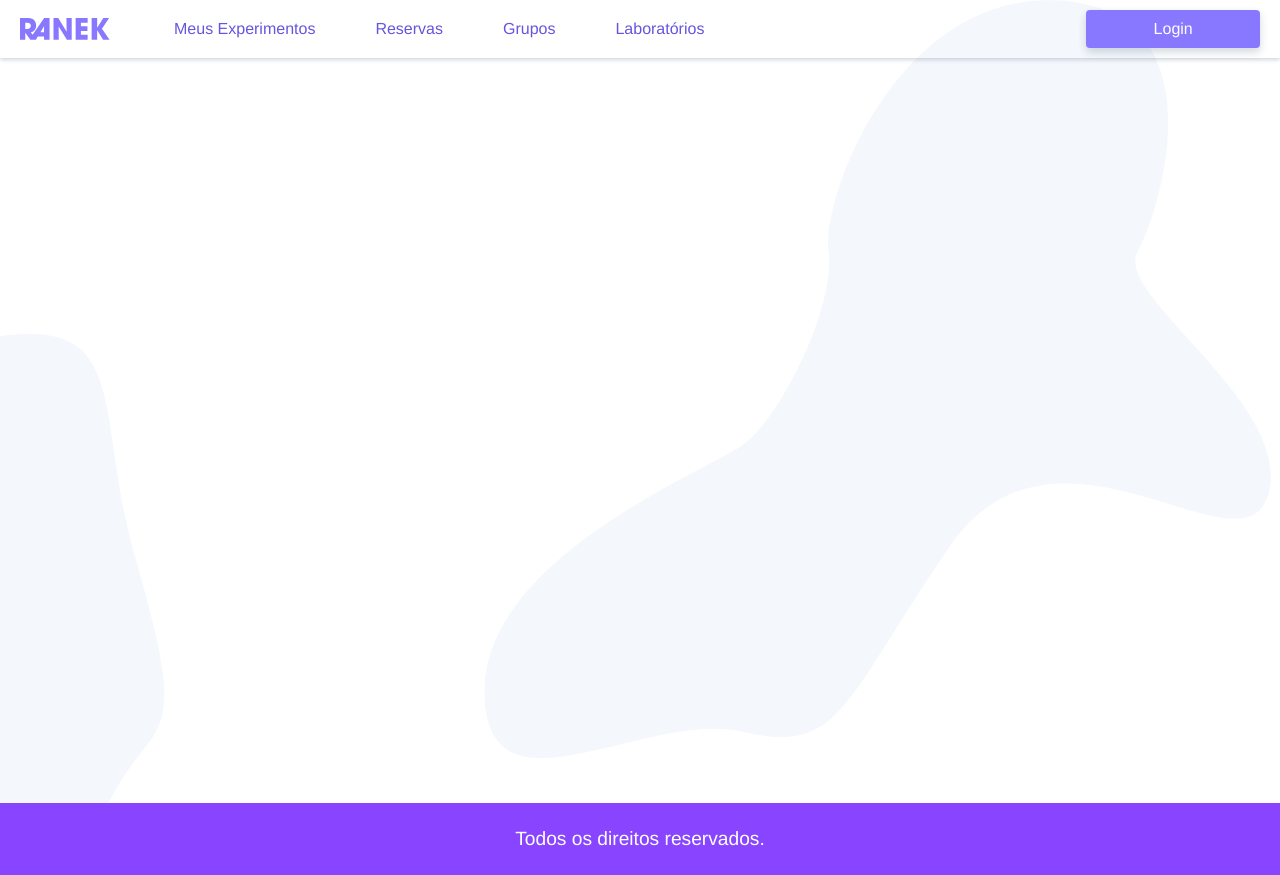
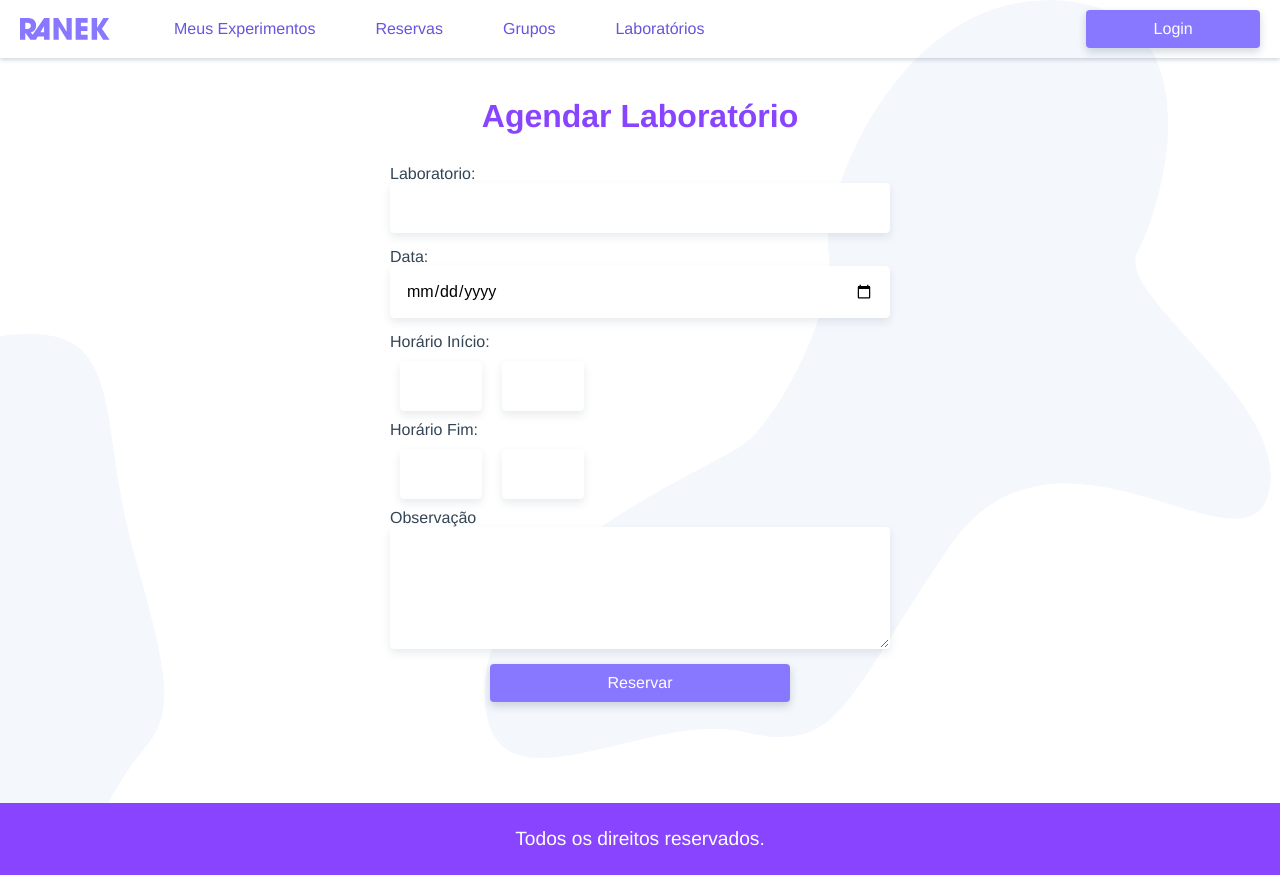
Before and after one commit to victorroli/brlab-final, a Vue app: page /laboratorios/1/1 in a window 1280 px wide. Built offline with nearby package versions, Linux system fonts and the light colour scheme.

Commit message:
Adição da reserva de Laboratório e tela de realização de experimentos

```diff
--- /dev/null
+++ b/src/components/ReservaForm.vue
@@ -0,0 +1,74 @@
+<template>
+  <form>
+    <div class="laboratorio">
+      <label for="laboratorio">Laboratorio:</label>
+      <input id="nome" type="text" name="nome" v-model="nome">
+
+      <label for="data">Data:</label>
+      <input id="data" type="date" name="data" v-model="data">
+
+      <label for="horaInicio">Horário Início:</label>
+      <div class="horario">
+        <input id="horaInicio" type="number" name="horaInicio" v-model="horaIni">
+        <input id="minInicio" type="number" name="minInicio" v-model="minIni">
+      </div>
+
+      <label for="horaFim">Horário Fim:</label>
+      <div class="horario">
+        <input id="horaFim" type="number" name="horaFim" v-model="horaFim">
+        <input id="minFim" type="number" name="minFim" v-model="minFim">
+      </div>
+
+      <label for="observacao">Observação</label>
+      <textarea name="observacao" id="observacao" cols="30" rows="5"></textarea>
+    </div>
+
+    <!-- <label for="cep">Cep</label>
+    <input id="cep" type="text" name="cep" v-model="cep" @keyup="preencherCep" maxlength="8">
+
+    <label for="rua">Rua</label>
+    <input id="rua" type="text" name="rua" v-model="rua">
+
+    <label for="numero">Número</label>
+    <input id="numero" type="text" name="numero" v-model="numero">
+
+    <label for="bairro">Bairro</label>
+    <input id="bairro" type="text" name="bairro" v-model="bairro">
+
+    <label for="cidade">Cidade</label>
+    <input id="cidade" type="text" name="cidade" v-model="cidade">
+
+    <label for="estado">Estado</label>
+    <input id="estado" type="text" name="estado" v-model="estado">-->
+
+    <div class="button">
+      <slot></slot>
+    </div>
+  </form>
+</template>
+
+<script>
+export default {
+  name: "AgendamentoForm",
+  computed: {},
+  methods: {}
+};
+</script>
+
+<style scoped>
+form,
+.laboratorio {
+  display: grid;
+  /* grid-template-columns: 1fr; */
+  align-items: center;
+}
+
+.horario input {
+  margin: 10px;
+  width: 50px;
+}
+
+textarea {
+  max-width: 500px;
+}
+</style>
--- a/src/router.js
+++ b/src/router.js
@@ -1,13 +1,16 @@
 import Vue from "vue";
 import Router from "vue-router";
-import Laboratorios from "@/views/Laboratorios.vue";
-import ListaLaboratorios from "@/views/ListaLaboratorios.vue";
-import Laboratorio from "@/views/Laboratorio.vue";
+import Laboratorios from "@/views/laboratorio/Laboratorios.vue";
+import ListaLaboratorios from "@/views/laboratorio/ListaLaboratorios.vue";
+import Laboratorio from "@/views/laboratorio/Laboratorio.vue";
 import Experimentos from "@/views/Experimentos.vue";
 import Reservas from "@/views/Reservas.vue";
 import Login from "@/views/usuario/Login.vue";
 import Home from "@/views/Home.vue";
 import RegisterUser from "@/views/usuario/RegisterUser.vue";
+import Agendamento from "@/views/laboratorio/Agendamento.vue";
+import DadosLaboratorio from "@/views/laboratorio/DadosLaboratorio.vue";
+import IniciaExperimento from "@/views/laboratorio/IniciaExperimento.vue";
 
 Vue.use(Router);
 
@@ -32,9 +35,28 @@ export default new Router({
         },
         {
           path: ":laboratorio",
-          name: "laboratorio",
           component: Laboratorio,
-          props: true
+          props: true,
+          children: [
+            {
+              path: "",
+              name: "laboratorio",
+              component: DadosLaboratorio,
+              props: true
+            },
+            {
+              path: ":agendamento",
+              name: "agendamento",
+              component: Agendamento,
+              props: true
+            },
+            {
+              path: ":iniciaExperimento",
+              name: "iniciaExperimento",
+              component: IniciaExperimento,
+              props: true
+            }
+          ]
         }
       ]
     },
--- /dev/null
+++ b/src/views/laboratorio/Agendamento.vue
@@ -0,0 +1,53 @@
+<template>
+  <section class="agendamento">
+    <h1>Agendar Laboratório</h1>
+    <AgendamentoForm>
+      <button class="btn" @click.prevent="lab">Reservar</button>
+    </AgendamentoForm>
+  </section>
+</template>
+
+<script>
+import AgendamentoForm from "@/components/ReservaForm.vue";
+
+export default {
+  name: "Agendamento",
+  components: {
+    AgendamentoForm
+  }
+};
+</script>
+
+<style scoped>
+h2 {
+  text-align: center;
+  margin: 40px auto 10px auto;
+}
+
+.btn {
+  width: 100%;
+  max-width: 300px;
+  margin-left: auto;
+  margin-right: auto;
+}
+
+.btn-form {
+  max-width: 100%;
+}
+
+.agendamento {
+  max-width: 500px;
+  margin: 0 auto;
+  padding: 0 20px;
+}
+
+label {
+  margin-bottom: 7px;
+  font-weight: bold;
+}
+
+form {
+  margin-top: 30px;
+  display: grid;
+}
+</style>
--- a/src/views/Laboratorio.vue
+++ b/src/views/laboratorio/DadosLaboratorio.vue
@@ -2,14 +2,14 @@
   <section class="lab-container">
     <div class="lab-selecionado">
       <div class="lab-img">
-        <img src="../assets/lab.svg" alt>
+        <img src="../../assets/lab.svg" alt>
       </div>
       <div class="lab-info">
         <h3>{{lab_selecionado.name}}</h3>
         <div class="btn-info">
-          <button class="btn">Iniciar</button>
-          <button class="btn">Acompanhar</button>
-          <button class="btn">Reservar</button>
+          <router-link :to="{name: 'iniciaExperimento'}" tag="button" class="btn">Iniciar</router-link>
+          <router-link :to="{name: 'acompanhaExperimento'}" tag="button" class="btn">Acompanhar</router-link>
+          <router-link :to="{name: 'agendamento'}" tag="button" class="btn">Reservar</router-link>
         </div>
       </div>
     </div>
@@ -24,7 +24,7 @@
 import { api } from "@/services.js";
 
 export default {
-  name: "Laboratorio",
+  name: "DadosLaboratorio",
   props: ["laboratorio"],
   data() {
     return {
--- /dev/null
+++ b/src/views/laboratorio/IniciaExperimento.vue
@@ -0,0 +1,74 @@
+<template>
+  <section class="experimentacao-container">
+    <div class="inicial" v-if="!start">
+      <h1>Iniciar Experimento</h1>
+      <button class="btn" @click.prevent="start = !start">Iniciar</button>
+    </div>
+    <div class="labremoto" v-else-if="start">
+      <div class="controladores">
+        <div>
+          <label for>Contador:</label>
+          <input type="text" value="Timer">
+        </div>
+        <button class="btn danger" @click.prevent="start=!start">Parar Experimentação</button>
+      </div>
+      <iframe
+        width="560"
+        height="315"
+        src="https://www.youtube.com/embed/8CdcCD5V-d8"
+        frameborder="0"
+        allow="accelerometer; autoplay; encrypted-media; gyroscope; picture-in-picture"
+        allowfullscreen
+      ></iframe>
+    </div>
+  </section>
+</template>
+
+<script>
+export default {
+  name: "IniciarExperimento",
+  data() {
+    return {
+      start: false
+    };
+  }
+};
+</script>
+
+<style scoped>
+.experimentacao-container {
+  height: 100vh;
+}
+.labremoto {
+  margin-top: 20px;
+  max-width: 100%;
+  margin-left: 20px;
+  margin-right: 20px;
+  margin-bottom: 20px;
+  height: 80vh;
+}
+
+.labremoto iframe {
+  /* position: absolute; */
+  margin-top: 40px;
+  top: 0;
+  left: 0;
+  width: 100%;
+  height: 100%;
+}
+
+.inicial {
+  display: grid;
+  justify-content: center;
+  margin-top: 20vh;
+}
+
+.danger {
+  background: crimson;
+}
+
+.controladores {
+  display: flex;
+  justify-content: space-between;
+}
+</style>
--- /dev/null
+++ b/src/views/laboratorio/Laboratorio.vue
@@ -0,0 +1,27 @@
+<template>
+  <section>
+    <transition mode="out-in">
+      <router-view></router-view>
+    </transition>
+  </section>
+</template>
+
+<script>
+export default {
+  name: "Laboratorio",
+  data() {
+    return {
+      busca: ""
+    };
+  }
+};
+</script>
+
+<style>
+h1 {
+  color: #84f;
+  margin-top: 40px;
+  font-size: 2rem;
+  text-align: center;
+}
+</style>
--- a/src/views/ListaLaboratorios.vue
+++ b/src/views/laboratorio/ListaLaboratorios.vue
@@ -19,7 +19,7 @@
           <div class="laboratorio" v-for="(laboratorio, index) in labsaux" :key="index">
             <router-link :to="{name:'laboratorio', params:{laboratorio: laboratorio.id}}">
               <div class="img-labs">
-                <img src="../assets/lab.svg">
+                <img src="../../assets/lab.svg">
               </div>
               <p>{{laboratorio.description}}</p>
               <p>{{laboratorio.name}}</p>
@@ -164,7 +164,7 @@ form {
 #lupa {
   width: 62px;
   height: 62px;
-  background: url("../assets/search.svg") no-repeat center;
+  background: url("../../assets/search.svg") no-repeat center;
   text-indent: -150px;
   border: none;
   cursor: pointer;
```
Also changed, not shown: src/views/laboratorio/Laboratorios.vue (renamed from src/views/Laboratorios.vue).
